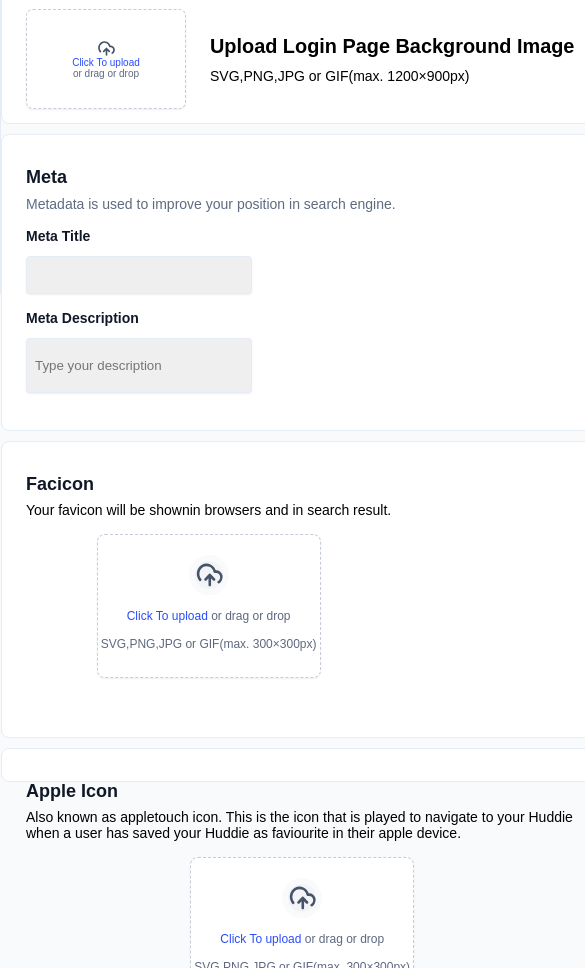
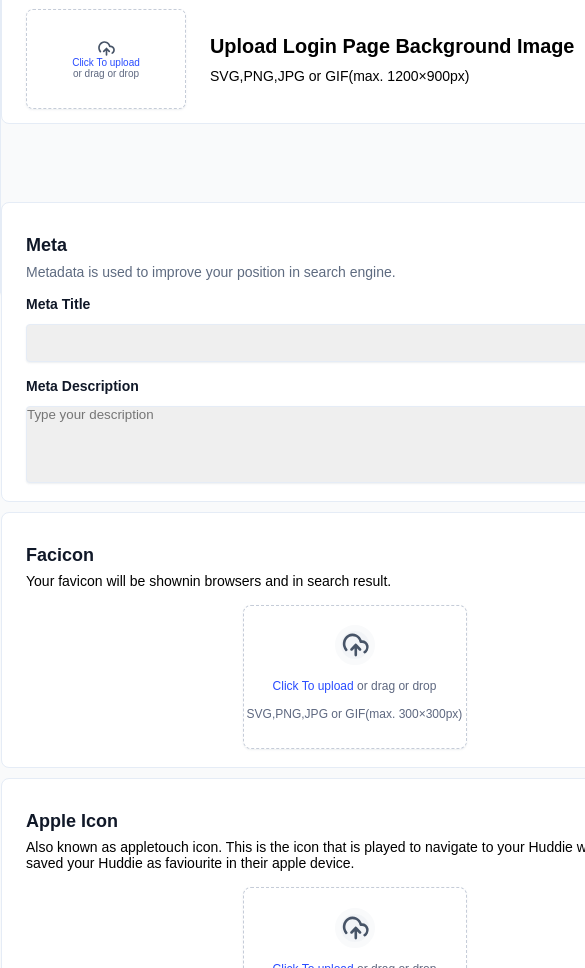
Before and after one commit to mdgausulislam/huddle-project-in-html-and-css, a plain HTML site: page index.html in a window 390 px wide. Shown: the part 1280-2248 px from the top of the page, 585 px wide, since content can reach past the window. Drawn offline with Linux system fonts and the light colour scheme.

Commit message:
update btn

```diff
--- a/index.html
+++ b/index.html
@@ -207,7 +207,7 @@
 
             <!-- button start -->
 
-            <div class="btn hide">
+            <div class="btn">
                 <button type="button" class="cancel">Cancel</button>
                 <button type="button" class="save">Save</button>
             </div>
@@ -230,7 +230,8 @@
                         <h3>Meta Title</h3>
                         <input type="text" class="meta-title">
                         <h3>Meta Description</h3>
-                        <input type="text" class="Meta-Description" placeholder="Type your description">
+                        <textarea name="textarea" cols="80" rows="5" placeholder="Type your description" class="Meta-Description"></textarea>
+                        <!-- <input type="textarea" class="Meta-Description" placeholder="Type your description"> -->
                     </form>
                 </div>
             </div>
--- a/style.css
+++ b/style.css
@@ -591,10 +591,14 @@ header {
   border-radius: 4px;
 }
 
-form .Meta-Description {
-  width: 226px;
-  height: 55px;
-  padding-left: 8px;
+.Meta-Description {
+  /* width: 226px; */
+  margin-top: 16px;
+  border: 1px solid #E5ECF6;
+  background: #EFEFEF;
+  box-shadow: 0px 1px 2px 0px rgba(145, 158, 171, 0.16);
+  /* height: 38px; */
+  border-radius: 4px;
 }
 
 .favicon {
@@ -607,7 +611,7 @@ form .Meta-Description {
   padding: 16px 24px 16px 24px;
   gap: 24px;
   display: flex;
-  align-items: flex-start;
+  /* align-items: flex-start; */
   flex-direction: column;
 }
 
@@ -727,18 +731,18 @@ form .Meta-Description {
 }
 .right-part {
  width: 100%;
- height: 50%;
+ height: 35%;
  margin-top: 10px;
 
 }
 .favicon {
  width: 100%;
- height: 50%;
+ height: 30%;
  margin-top: 10px;
 }
 .Apple-Icon {
 width: 100%;
-height: 5dvi;
+height: 35%;
 margin-top: 10px;
 }
 .upload2 form{
@@ -746,5 +750,16 @@ margin-top: 10px;
   margin-right: auto;
 }
 
+.form input {
+  width: 100%;
+}
+.btn {
+ /* Make buttons full width */
+  margin: 10px auto; /* Center buttons horizontally */
+}
 
+.btn button {
+  width: 100%;
+  margin-top: 1900px; /* Make buttons full width */
 }
+}
```
